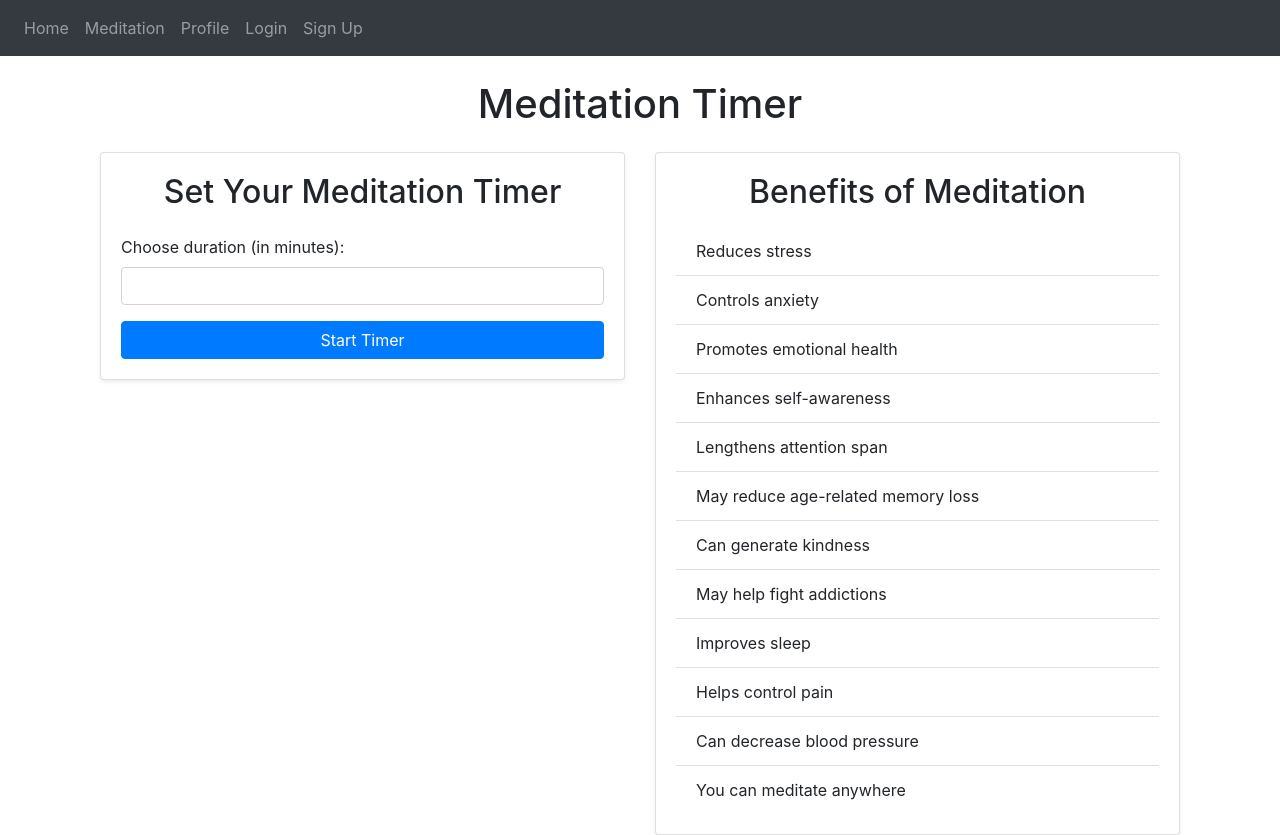
After one commit to B0rislava/hello-kitty, a Flask app: page /meditation in a window 1280 px wide. The commit adds this page. Run offline with Flask 3, Linux system fonts and the light colour scheme; some libraries are stand-ins or nearby versions.

Commit message:
add meditation page and link to navigation

```diff
--- a/website/templates/base.html
+++ b/website/templates/base.html
@@ -16,13 +16,15 @@
     />
     <title>{% block title %}Home{% endblock %}</title>
 </head>
-<body><nav class="navbar navbar-expand-lg navbar-dark bg-dark">
+<body>
+<nav class="navbar navbar-expand-lg navbar-dark bg-dark">
     <button class="navbar-toggler" type="button" data-toggle="collapse" data-target="#navbarNav">
         <span class="navbar-toggler-icon"></span>
     </button>
     <div class="collapse navbar-collapse" id="navbarNav">
         <div class="navbar-nav">
             <a class="nav-item nav-link" id="home" href="{{ url_for('views.home') }}">Home</a>
+            <a class="nav-item nav-link" id="meditation" href="{{ url_for('views.meditation') }}">Meditation</a> <!-- Added Meditation Link -->
 
             {% if user.is_authenticated %}
                 <a class="nav-item nav-link" id="profile" href="{{ url_for('views.profile') }}">Profile</a>
@@ -35,7 +37,6 @@
         </div>
     </div>
 </nav>
-
 
 {% with messages = get_flashed_messages(with_categories=true) %}
 {% if messages %}
--- /dev/null
+++ b/website/templates/meditation.html
@@ -0,0 +1,93 @@
+{% extends "base.html" %}
+{% block title %}Meditation Timer{% endblock %}
+{% block content %}
+<h1 class="text-center my-4">Meditation Timer</h1>
+<div class="container">
+    <div class="row">
+        <!-- Timer Section -->
+        <div class="col-md-6">
+            <div class="card shadow-sm">
+                <div class="card-body">
+                    <h2 class="card-title text-center">Set Your Meditation Timer</h2>
+                    <form id="timer-form" class="mt-4">
+                        <label for="duration" class="form-label">Choose duration (in minutes):</label>
+                        <input type="number" id="duration" name="duration" min="1" max="60" class="form-control" required>
+                        <button type="button" id="start-button" class="btn btn-primary mt-3 w-100">Start Timer</button>
+                    </form>
+                    <div id="timer-display" class="mt-4 text-center" style="display: none;">
+                        <h3>Time Remaining:</h3>
+                        <div id="time-remaining" class="display-4 text-primary">00:00</div>
+                        <button type="button" id="stop-button" class="btn btn-danger mt-3 w-100">Stop Timer</button>
+                    </div>
+                </div>
+            </div>
+        </div>
+
+        <!-- Benefits Section -->
+        <div class="col-md-6">
+            <div class="card shadow-sm">
+                <div class="card-body">
+                    <h2 class="card-title text-center">Benefits of Meditation</h2>
+                    <ul class="list-group list-group-flush mt-3">
+                        <li class="list-group-item">Reduces stress</li>
+                        <li class="list-group-item">Controls anxiety</li>
+                        <li class="list-group-item">Promotes emotional health</li>
+                        <li class="list-group-item">Enhances self-awareness</li>
+                        <li class="list-group-item">Lengthens attention span</li>
+                        <li class="list-group-item">May reduce age-related memory loss</li>
+                        <li class="list-group-item">Can generate kindness</li>
+                        <li class="list-group-item">May help fight addictions</li>
+                        <li class="list-group-item">Improves sleep</li>
+                        <li class="list-group-item">Helps control pain</li>
+                        <li class="list-group-item">Can decrease blood pressure</li>
+                        <li class="list-group-item">You can meditate anywhere</li>
+                    </ul>
+                </div>
+            </div>
+        </div>
+    </div>
+</div>
+
+<script>
+    let timerInterval;
+
+    document.getElementById('start-button').addEventListener('click', function () {
+        const durationInput = document.getElementById('duration');
+        const duration = parseInt(durationInput.value);
+
+        if (isNaN(duration) || duration < 1) {
+            alert('Please enter a valid duration (at least 1 minute).');
+            return;
+        }
+
+        document.getElementById('timer-form').style.display = 'none';
+        document.getElementById('timer-display').style.display = 'block';
+
+        const timeRemainingElement = document.getElementById('time-remaining');
+        let timeRemaining = duration * 60;
+
+        timerInterval = setInterval(() => {
+            const minutes = Math.floor(timeRemaining / 60);
+            const seconds = timeRemaining % 60;
+            timeRemainingElement.textContent = `${minutes}:${seconds < 10 ? '0' : ''}${seconds}`;
+
+            if (timeRemaining <= 0) {
+                clearInterval(timerInterval);
+                alert('Meditation session complete!');
+                location.reload();
+            }
+
+            timeRemaining--;
+        }, 1000);
+    });
+
+    document.getElementById('stop-button').addEventListener('click', function () {
+        const confirmStop = confirm('Are you sure you want to stop the meditation session?');
+        if (confirmStop) {
+            clearInterval(timerInterval);
+            alert('Meditation session stopped.');
+            location.reload();
+        }
+    });
+</script>
+{% endblock %}
--- a/website/views.py
+++ b/website/views.py
@@ -69,3 +69,7 @@ def update_note(note_id):
     else:
         flash('Task not found or unauthorized action.', category='error')
     return redirect(url_for('views.to_do_list'))
+
+@views.route('/meditation')
+def meditation():
+    return render_template("meditation.html", user=current_user)
```
Lines whose indentation alone changed are shown as unchanged.
